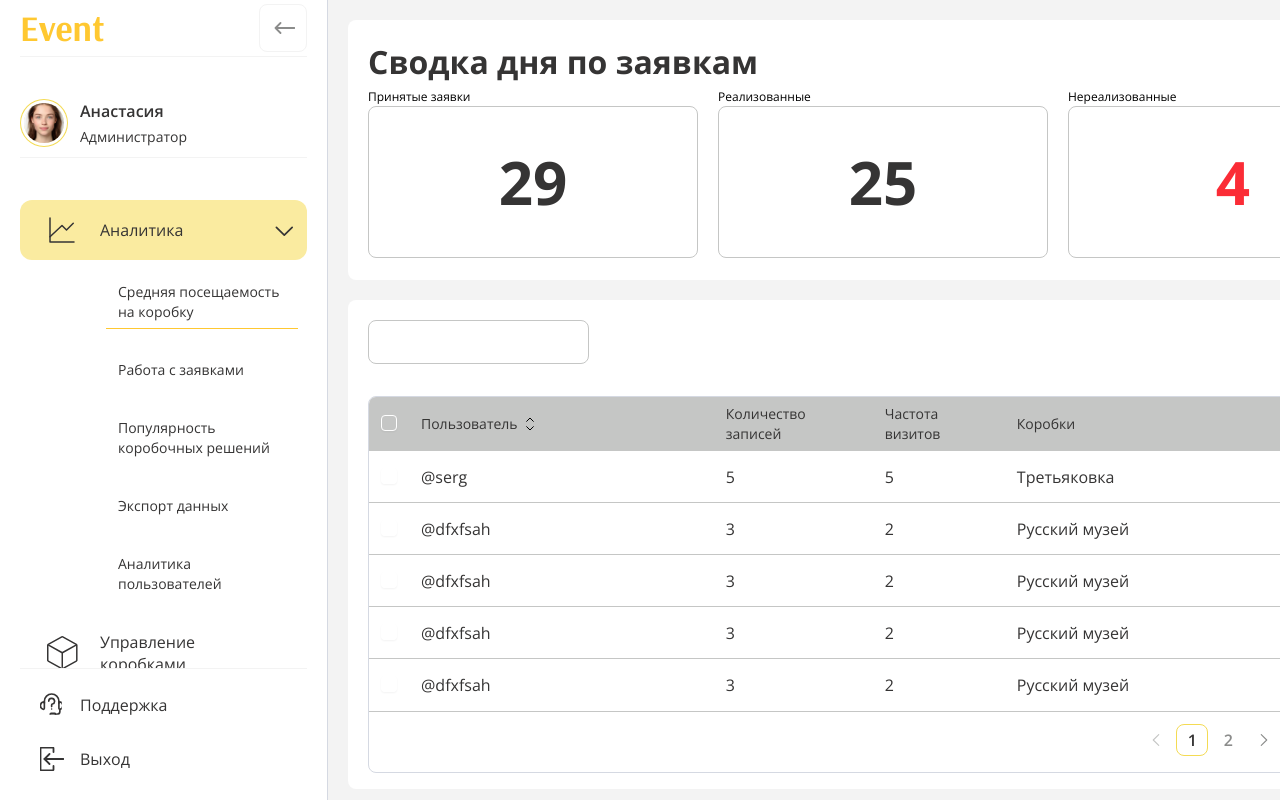
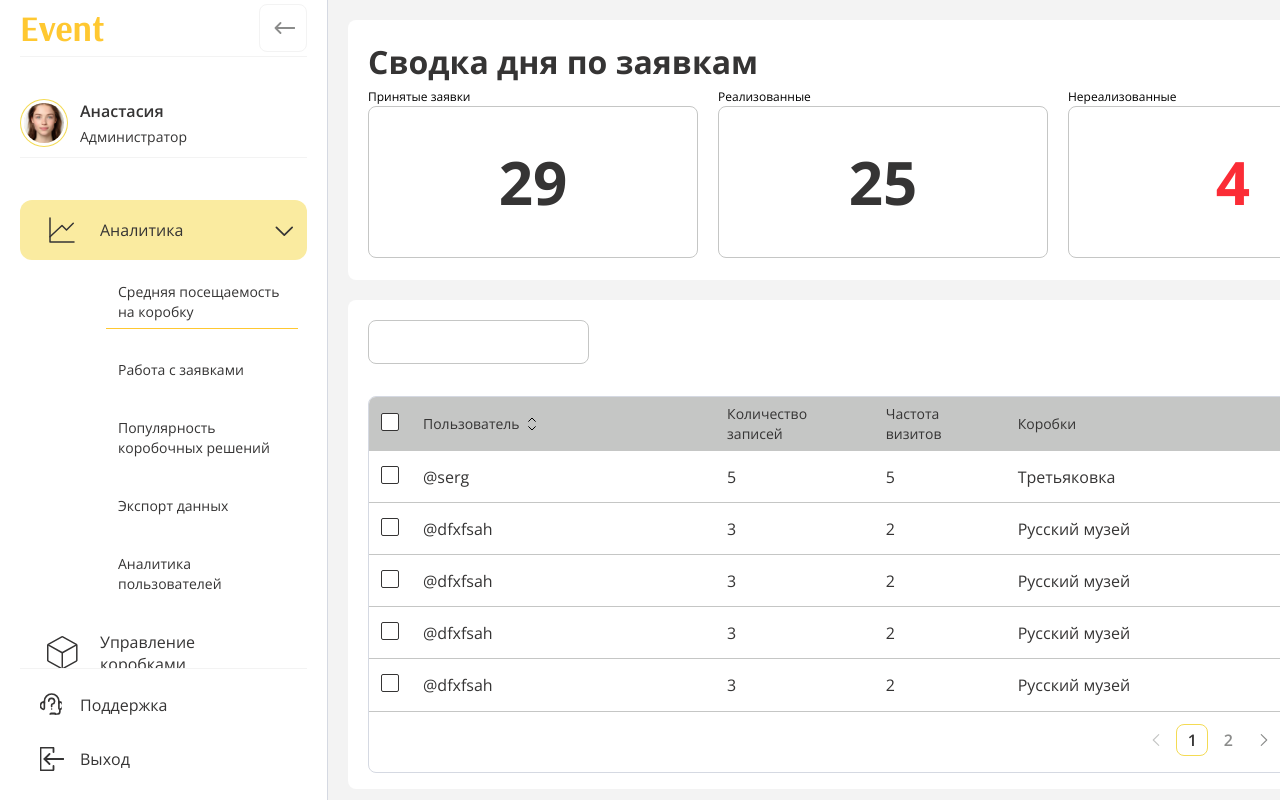
Before and after one commit to yandex-development-2-team/Web, a React (Vite) app: page /analytics/average-box-attendance in a window 1280 px wide. Shown: the top 800 px of the page. Built offline with nearby package versions, Linux system fonts and the light colour scheme.

Commit message:
fix: Исправлены стили checkbox

```diff
--- a/src/assets/icons/index.ts
+++ b/src/assets/icons/index.ts
@@ -16,3 +16,5 @@ export { default as ArrangeIcon } from './arrange.svg?react';
 export { default as UploadArrowIcon } from './download-arrow.svg?react';
 export { default as SlidersIcon } from './sliders.svg?react';
 export { default as ArrowRghtIcon } from './arrow-right-fix.svg?react';
+export { default as CheckMarkIcon } from './check-mark.svg?react';
+export { default as MinusIcon } from './minus.svg?react';
--- a/src/components/ui/Checkbox/Checkbox.tsx
+++ b/src/components/ui/Checkbox/Checkbox.tsx
@@ -1,20 +1,41 @@
 import { Checkbox as CheckboxPrimitive } from 'radix-ui';
 import { cn } from '@/utils/index';
 import type { ComponentProps } from 'react';
+import { CheckMarkIcon, MinusIcon } from '@/assets/icons';
+
+type CheckedState = 'Minus' | 'CheckMark';
+
+type CheckboxProps = ComponentProps<typeof CheckboxPrimitive.Root> & {
+  icon?: CheckedState
+}
 
 function Checkbox({
   className,
+  icon,
   ...props
-}: ComponentProps<typeof CheckboxPrimitive.Root>) {
+}: CheckboxProps) {
   return (
     <CheckboxPrimitive.Root
       data-slot="checkbox"
       className={cn(
-        'peer border-input dark:bg-input/30 data-[state=checked]:bg-primary data-[state=checked]:text-primary-foreground dark:data-[state=checked]:bg-primary data-[state=checked]:border-primary focus-visible:border-ring focus-visible:ring-ring/50 aria-invalid:ring-destructive/20 dark:aria-invalid:ring-destructive/40 aria-invalid:border-destructive size-4 shrink-0 rounded-[4px] border shadow-xs transition-shadow outline-none focus-visible:ring-[3px] disabled:cursor-not-allowed disabled:opacity-50',
+        'border border-[#353434] rounded-xs',
+        'bg-(--color-card)',
+        'w-4.5 h-4.5',
+        'data-[state=checked]:bg-[#353434]',
+        'data-[state=indeterminate]:bg-[#353434]',
+        'inline-flex items-center justify-center',
         className,
       )}
       {...props}
-    ></CheckboxPrimitive.Root>
+    >
+      <CheckboxPrimitive.Indicator>
+        {icon === 'CheckMark' ? (
+          <CheckMarkIcon />
+        ) : (
+          <MinusIcon />
+        )}
+      </CheckboxPrimitive.Indicator>
+    </CheckboxPrimitive.Root>
   );
 }
 
--- a/src/components/ui/DataTable/DataTable.tsx
+++ b/src/components/ui/DataTable/DataTable.tsx
@@ -131,6 +131,7 @@ export function DataTable<T>({
             {rowSelected?.enabled === true && (
               <th className="w-10 pr-3 pl-3">
                 <Checkbox
+                  icon='CheckMark'
                   checked={selectedAll}
                   onCheckedChange={(check) =>
                     handleSelectAllRows(check === true)
@@ -180,6 +181,7 @@ export function DataTable<T>({
                 {rowSelected?.enabled && (
                   <td className="w-10 pr-3 pl-3">
                     <Checkbox
+                    icon='CheckMark'
                       checked={selected.has(String(row[rowKey]))}
                       onCheckedChange={(check) =>
                         handleSelectRow(String(row[rowKey]), check === true)
```
Also changed, not shown: src/assets/icons/check-mark.svg (added), src/assets/icons/minus.svg (added).
